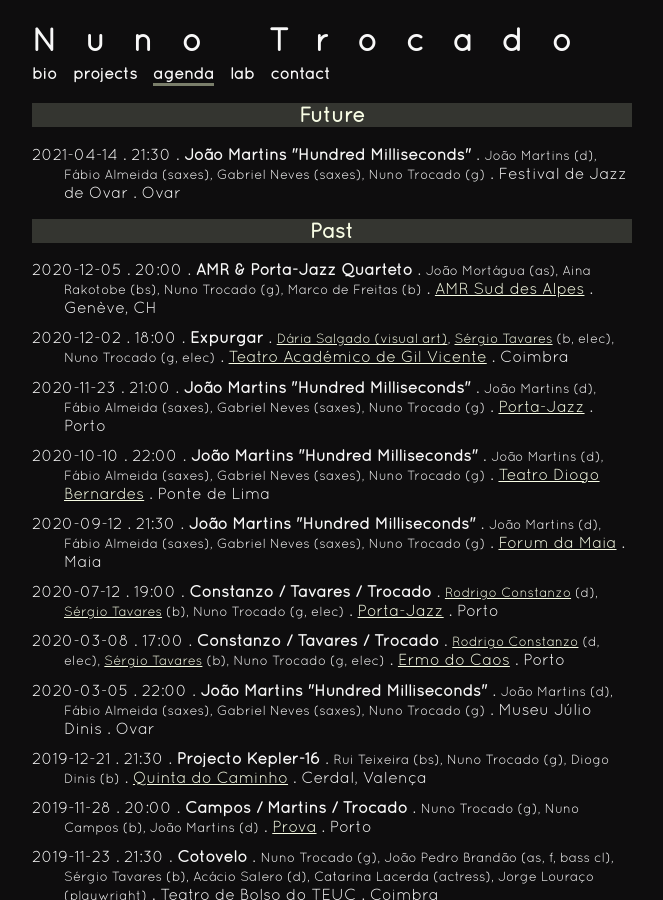
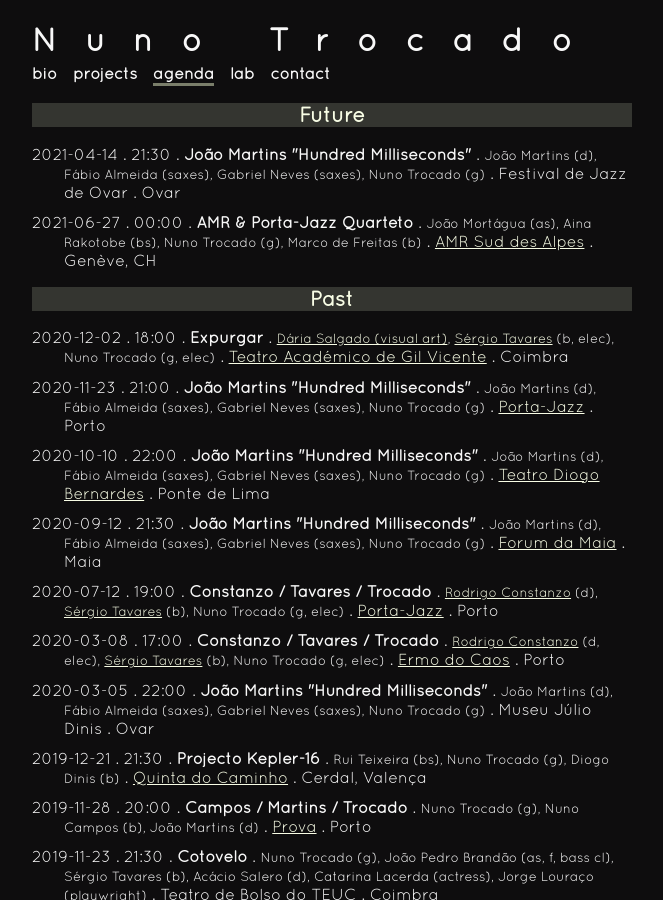
Before and after one commit to ntrocado/ntrocado.github.io, a Jekyll site: the page built from concertos.html, in a window 1280 px wide and 900 px high. Shown: the whole window, without its empty margins (308-971 px from the left). Built offline with Jekyll 4.4.1, drawn with Linux system fonts in a browser that asks for light colours; nearby versions of some CDN libraries.

Commit message:
AMR postponed

```diff
--- a/_data/concertos.yml
+++ b/_data/concertos.yml
@@ -419,17 +419,18 @@
   cidade: Coimbra
   membros: <a href="https://vimeo.com/user2093766">Dária Salgado (visual art)</a>, <a href="http://www.xn--srgiotavares-beb.com/">Sérgio Tavares</a> (b, elec), Nuno Trocado (g, elec)
 
-- datahora: 2020-12-05 20:00:00 +0100
+- datahora: 2021-04-14 21:30:00 +0100
+  projecto: João Martins "Hundred Milliseconds"
+  local: Festival de Jazz de Ovar
+  cidade: Ovar
+  membros: João Martins (d), Fábio Almeida (saxes), Gabriel Neves (saxes), Nuno Trocado (g)
+
+- datahora: 2021-06-27 00:00:00 +0100
   projecto: AMR & Porta-Jazz Quarteto
   local: <a href="https://www.amr-geneve.ch/performance?id=4301">AMR Sud des Alpes</a>
   cidade: Genève, CH
   membros: João Mortágua (as), Aina Rakotobe (bs), Nuno Trocado (g), Marco de Freitas (b)
 
-- datahora: 2021-04-14 21:30:00 +0100
-  projecto: João Martins "Hundred Milliseconds"
-  local: Festival de Jazz de Ovar
-  cidade: Ovar
-  membros: João Martins (d), Fábio Almeida (saxes), Gabriel Neves (saxes), Nuno Trocado (g)
 
 # - datahora: 2020-03-28 16:30:00 +0000
 #   projecto: La Passion de Jeanne d'Arc
--- /dev/null
+++ b/_news/amr-postponed.html
@@ -0,0 +1,5 @@
+---
+date: 2020-11-30
+---
+
+A residency and concert at <a href="https://www.amr-geneve.ch/">AMR</a>, Geneva, Switzerland, was postponed to June 2021.
```
